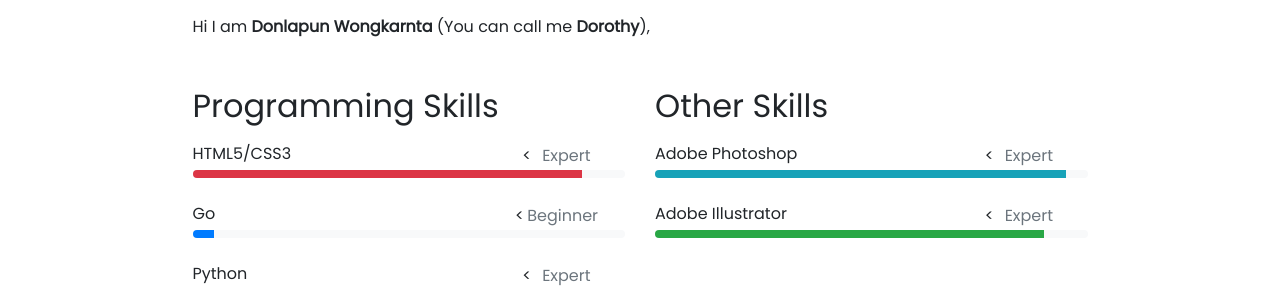
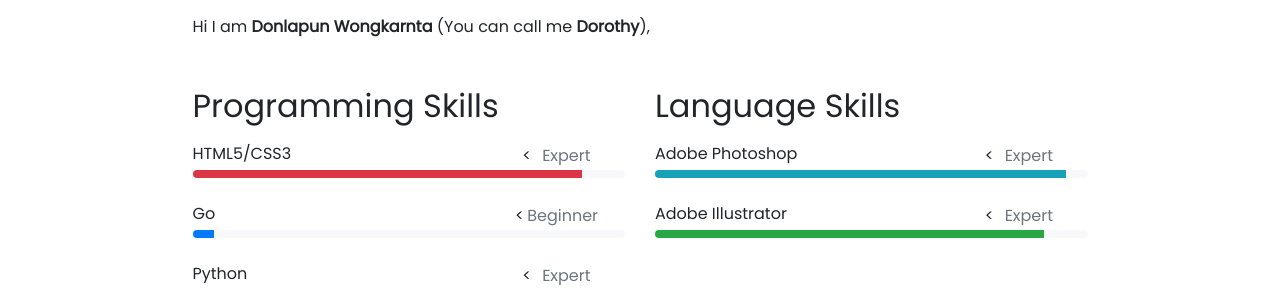
Before and after one commit to Donlapun/donlapun.github.io, a Jekyll site: the page built from pages/about.md, in a window 1280 px wide. Shown: the part 195-483 px from the top of the page. Built offline with Jekyll 4.4.1, drawn with Linux system fonts in a browser that asks for light colours; nearby versions of some CDN libraries.

Commit message:
Update about.md

```diff
--- a/pages/about.md
+++ b/pages/about.md
@@ -11,7 +11,7 @@
 
 <div class="row">
 {% include about/skills.html title="Programming Skills" source=site.data.programming-skills %}
-{% include about/skills.html title="Other Skills" source=site.data.other-skills %}
+{% include about/skills.html title="Language Skills" source=site.data.other-skills %}
 </div>
 
 <div class="row">
```
